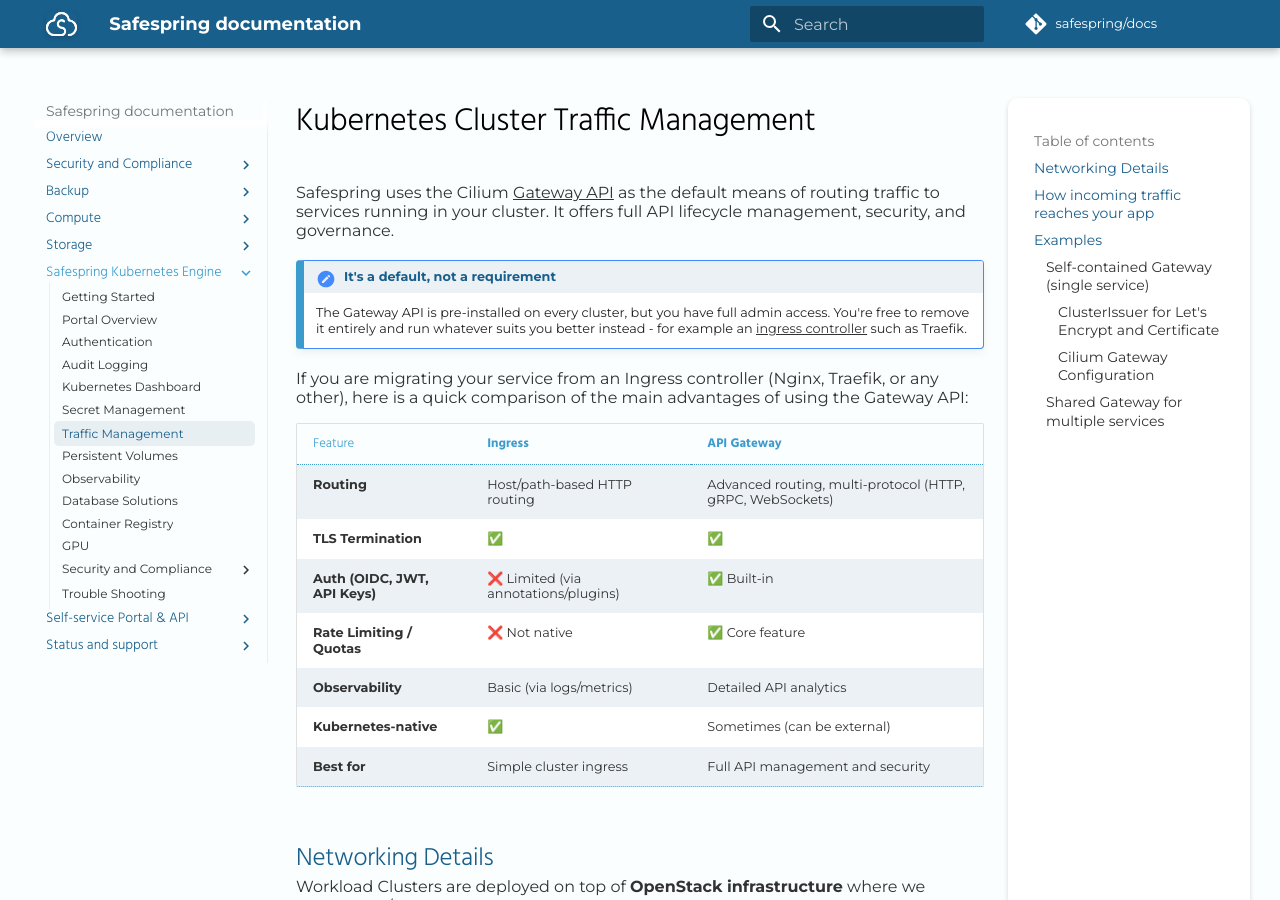
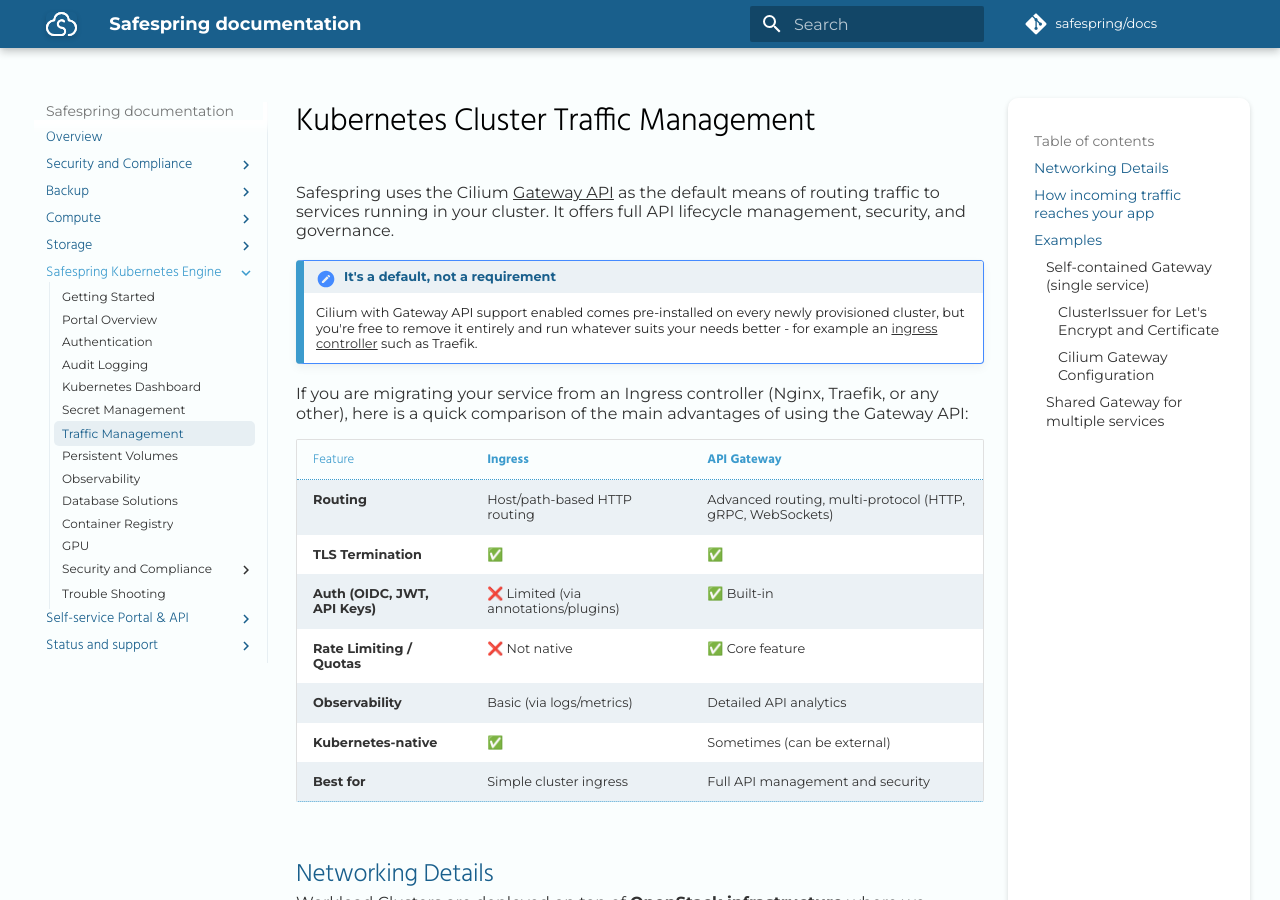
Before and after one commit to safespring/docs, an MkDocs documentation site: the page built from content/kubernetes/manage-traffic.md, in a window 1280 px wide and 900 px high. Built offline with MkDocs 1.6.1 and Material for MkDocs 9.7.7, drawn with Linux system fonts in a browser that asks for light colours; some web fonts are replaced; a script that is not in the unit is left out; comment, search, counter and statistics services are not loaded.

Commit message:
Further clarifications

```diff
--- a/content/kubernetes/manage-traffic.md
+++ b/content/kubernetes/manage-traffic.md
@@ -3,10 +3,9 @@
 Safespring uses the Cilium [Gateway API](https://gateway-api.sigs.k8s.io/) as the default means of routing traffic to services running in your cluster. It offers full API lifecycle management, security, and governance.
 
 !!! note "It's a default, not a requirement"
-    The Gateway API is pre-installed on every cluster, but you have full admin access. You're free
-    to remove it entirely and run whatever suits you better instead - for example an
-    [ingress controller](https://kubernetes.io/docs/concepts/services-networking/ingress/) such as
-    Traefik.
+    Cilium with Gateway API support enabled comes pre-installed on every newly provisioned
+    cluster, but you're free to remove it entirely and run whatever suits your needs better -
+    for example an [ingress controller](https://kubernetes.io/docs/concepts/services-networking/ingress/) such as Traefik.
 
 If you are migrating your service from an Ingress controller (Nginx, Traefik, or any other), here is a quick comparison of the main advantages of using the Gateway API:
 
```
